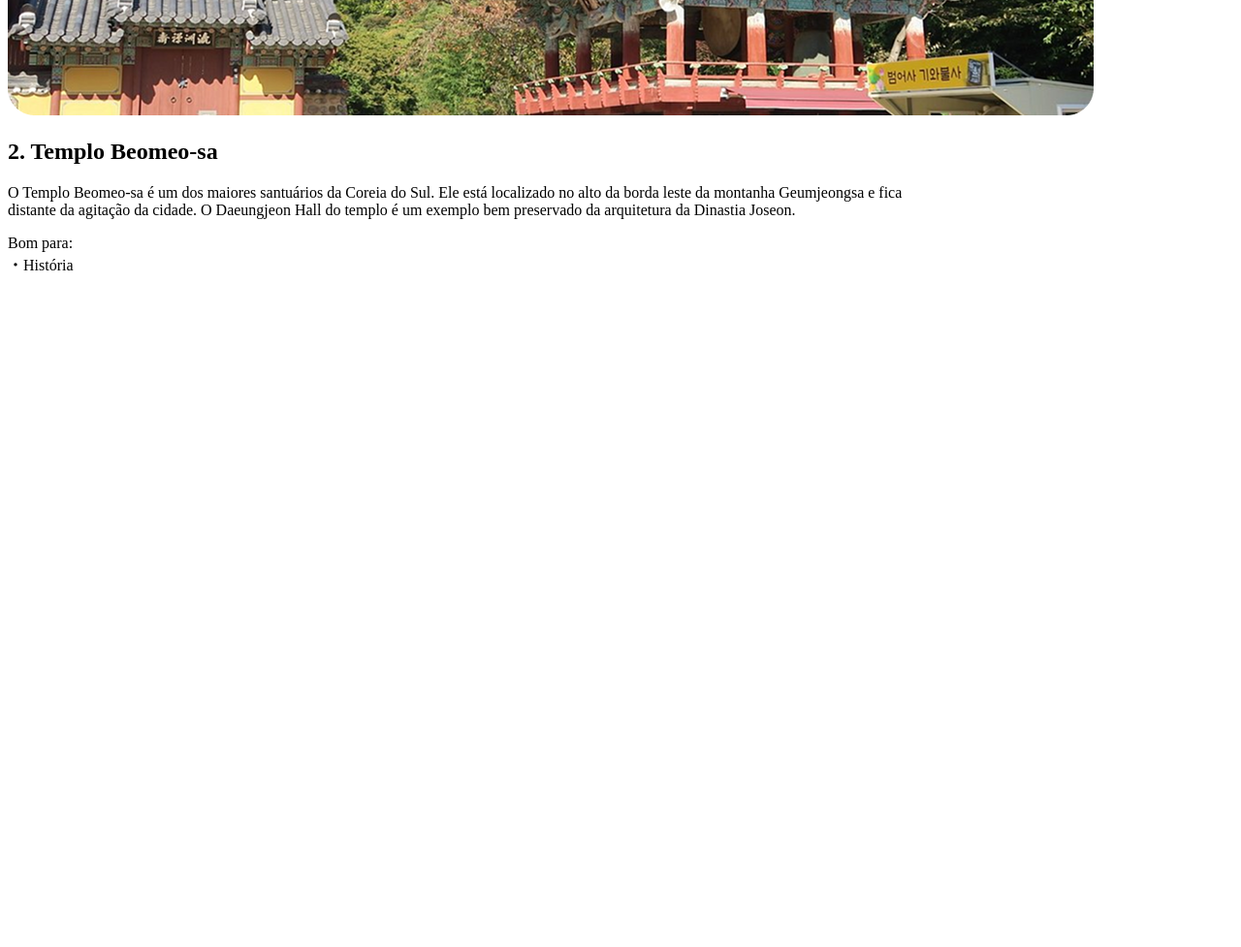
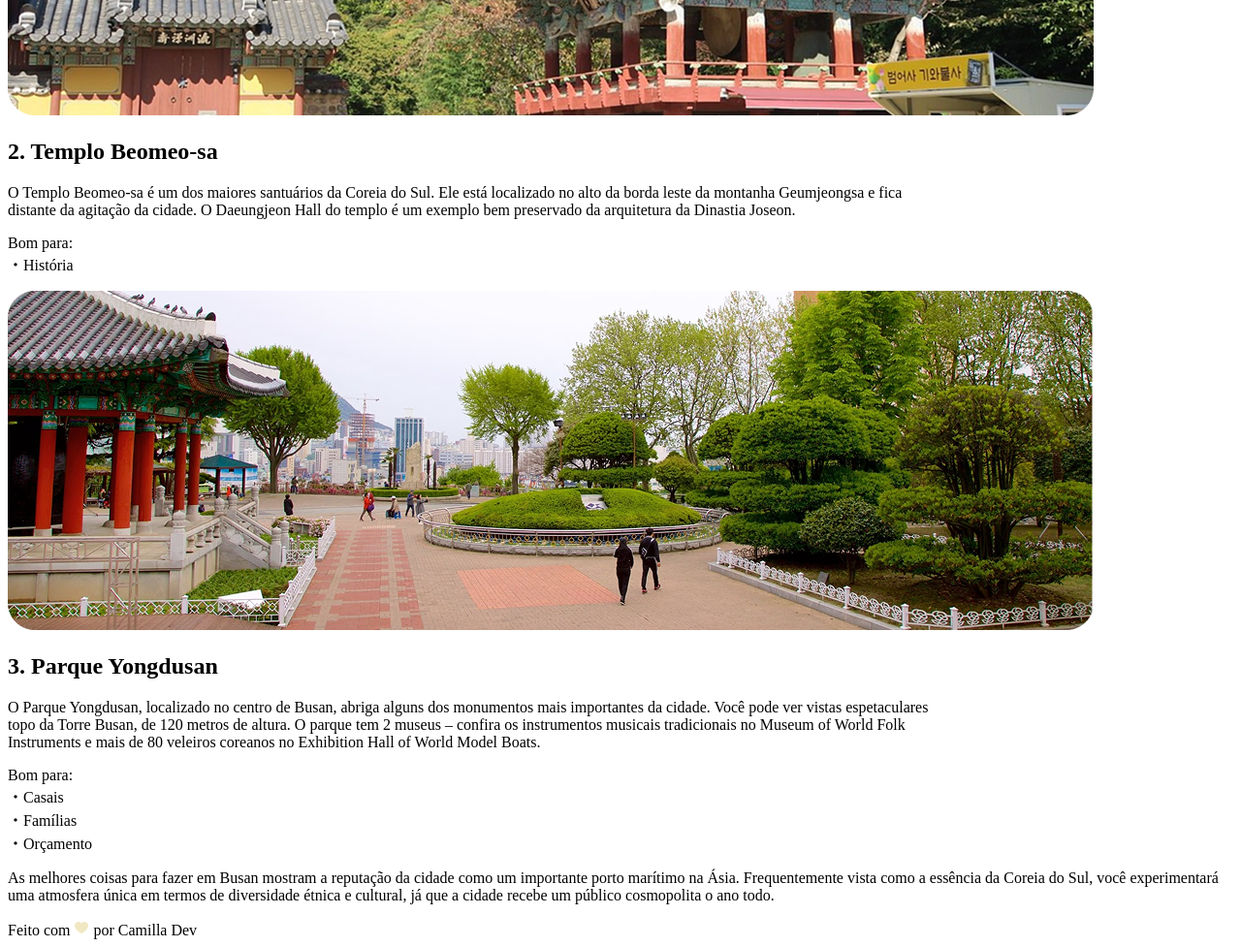
Before and after one commit to xcamomilla/local-turistico, a plain HTML site: page index.html in a window 1280 px wide. Shown: the part 1421-2398 px from the top of the page at 97% size. Before the commit the page ends 1721 px from the top, so only its background shows below. Drawn offline with Linux system fonts and the light colour scheme.

Commit message:
ultima section e footer

```diff
--- a/index.html
+++ b/index.html
@@ -41,6 +41,20 @@
 
             </section>
 
+            <section id="yongdusan">
+                <img src="assets/yongdusan.png" alt="Um parque com varias pessoas e árvores">
+                <h2>3. Parque Yongdusan</h2>
+                <p>O Parque Yongdusan, localizado no centro de Busan, abriga alguns dos monumentos mais importantes da cidade. Você pode ver vistas espetaculares <br> topo da Torre Busan, de 120 metros de altura. O parque tem 2 museus – confira os instrumentos musicais tradicionais no Museum of World Folk <br> Instruments e mais de 80 veleiros coreanos no Exhibition Hall of World Model Boats.</p>
+                <p>Bom para:<br>・Casais<br>・Famílias<br>・Orçamento</p>
+
+            </section>
+
+            <section id="final"> <p>As melhores coisas para fazer em Busan mostram a reputação da cidade como um importante porto marítimo na Ásia. Frequentemente vista como a essência da Coreia do Sul, você experimentará uma atmosfera única em termos de diversidade étnica e cultural, já que a cidade recebe um público cosmopolita o ano todo. </p></section>
+
+            <footer>
+                Feito com <img src="assets/ph_heart-fill.svg" alt="coração"> por Camilla Dev
+            <footer>
+
         </main>
     </div>
 </body>
```
Also changed, not shown: assets/ph_heart-fill.svg (added), assets/yongdusan.png (added).
